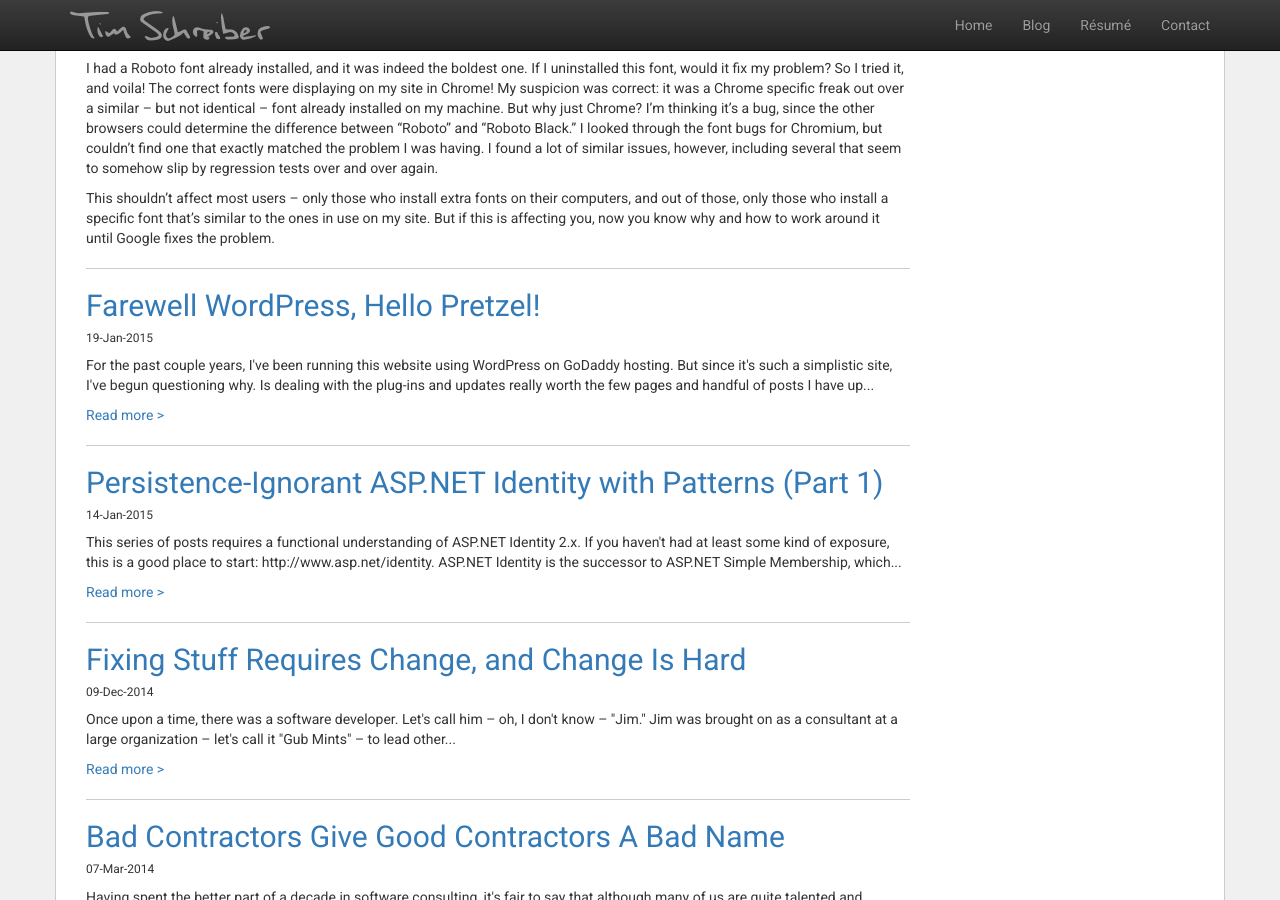
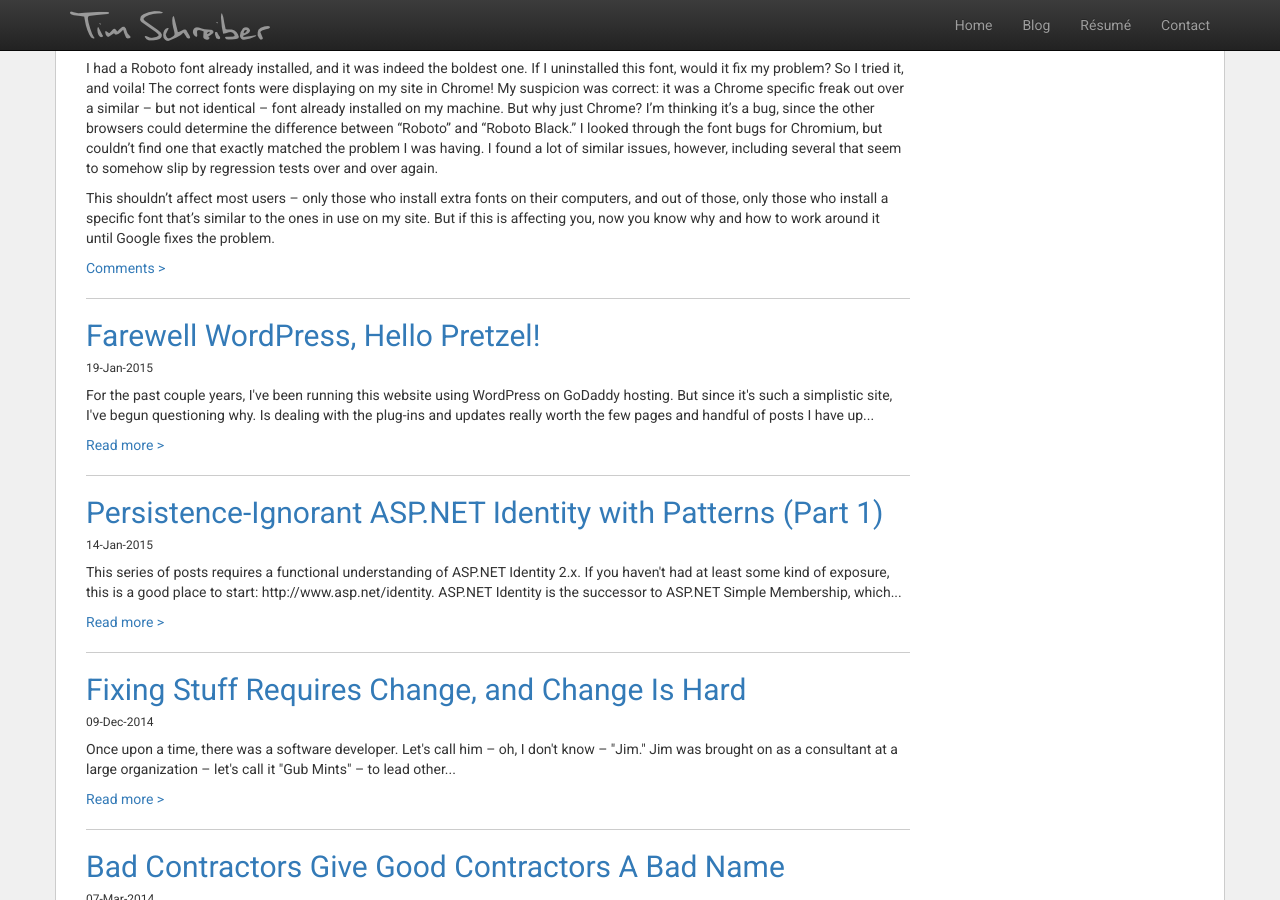
Before and after one commit to timschreiber/timschreiber.github.com, a Jekyll site: the page built from blog/index.md, in a window 1280 px wide and 900 px high, scrolled down 1364 px. Built offline with Jekyll 4.4.1, drawn with Linux system fonts in a browser that asks for light colours; nearby versions of some CDN libraries.

Commit message:
blog index page layout

```diff
--- a/blog/index.md
+++ b/blog/index.md
@@ -17,7 +17,7 @@ title : "Blog"
 					<h1><a href="{{ post.url }}">{{ post.title }}</a></h1>
 					<h6>{{ post.date | date : "%d-%b-%Y" }}</h6>
 					{{ post.content }}
-					{% if page.comments == true %}
+					{% if post.comments == true %}
 						<p><a href="{{ post.url }}">Comments &gt;</a></p>
 					{% endif %}
 				{% else %}
```
